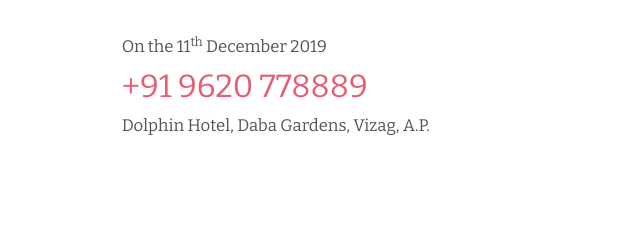
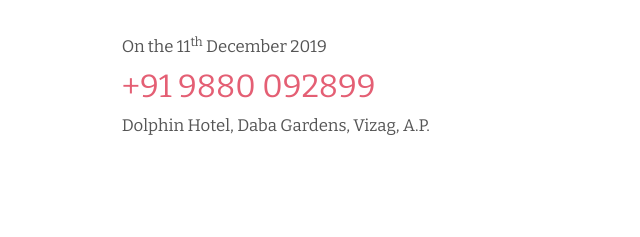
Before and after one commit to shankar0505/Chandini-Shankar-wedding, a plain HTML site: page index.html in a window 1280 px wide. Shown: the part 2758-2995 px from the top of the page, 0-640 px from the left. Drawn offline with nearby package versions, Linux system fonts and the light colour scheme.

Commit message:
Update index.html

```diff
--- a/index.html
+++ b/index.html
@@ -161,7 +161,7 @@
 						<div class="margin-bottom">
 							<p>On the 11<sup>th</sup> December 2019</p>
 							<!-- <p>Join us as we celebrate life and love.</p> -->
-							<a href="tel:+919620778889" class="phone">+91 9620 778889</a>
+							<a href="tel:+919880092899" class="phone">+91 9880 092899</a>
 							<p>Dolphin Hotel, Daba Gardens, Vizag, A.P.</p>
 
 						</div><!-- margin-bottom -->
```
